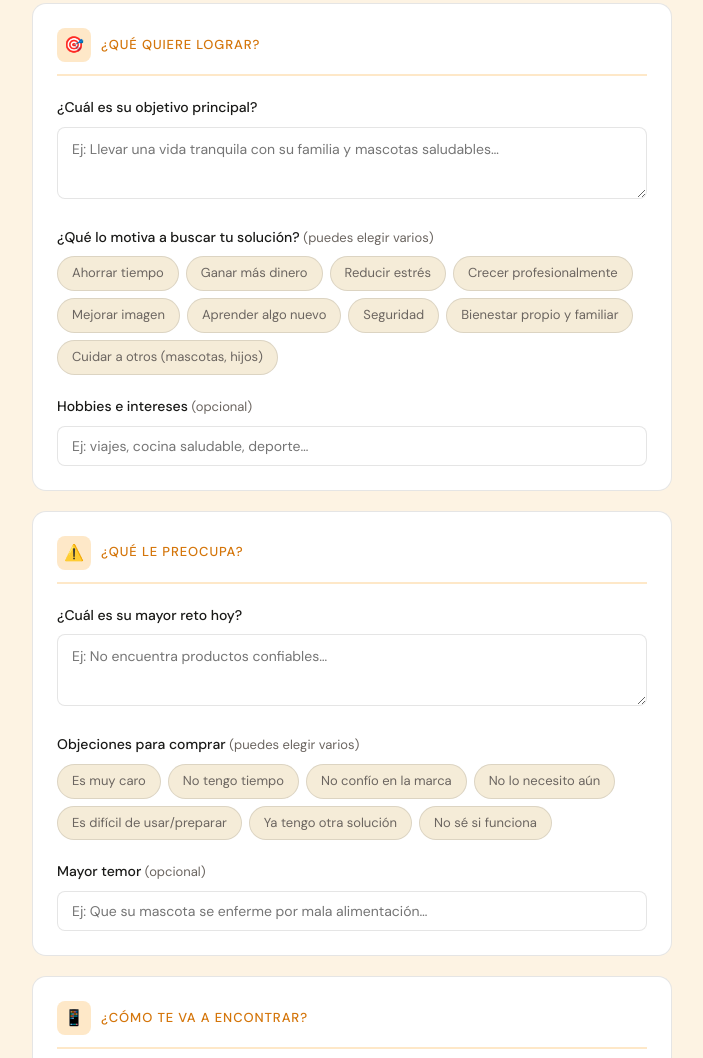
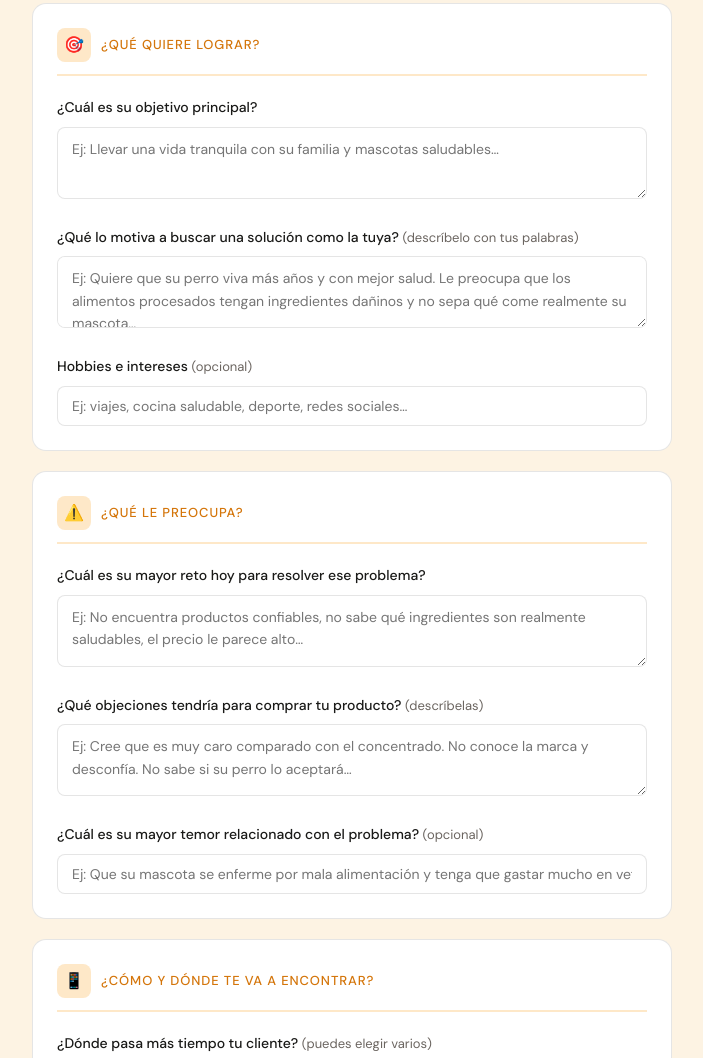
Before and after one commit to bedataco/buyer-persona-clase, a plain HTML site: page index.html in a window 1280 px wide. Shown: the part 1471-2529 px from the top of the page, without its empty margins (288-991 px from the left). Drawn offline with Linux system fonts and the light colour scheme.

Commit message:
Add files via upload

```diff
--- a/index.html
+++ b/index.html
@@ -194,7 +194,7 @@
         <span class="chip single" onclick="pickOne(this,'ingresos')">4 – 8 SMMLV</span>
         <span class="chip single" onclick="pickOne(this,'ingresos')">Más de 8 SMMLV</span>
       </div>
-      <div class="smmlv-note">SMMLV 2025 = $1.423.500 COP / mes · 2 SMMLV ≈ $2.85M · 4 SMMLV ≈ $5.7M</div>
+      <div class="smmlv-note">SMMLV 2026 = $1.750.905 COP / mes &nbsp;·&nbsp; 2 SMMLV = $3.501.810 &nbsp;·&nbsp; 4 SMMLV = $7.003.620 &nbsp;·&nbsp; 8 SMMLV = $14.007.240</div>
     </div>
     <div class="q">
       <label>Estado civil / hogar <span>(opcional)</span></label>
@@ -215,51 +215,33 @@
       <textarea id="objetivo" placeholder="Ej: Llevar una vida tranquila con su familia y mascotas saludables…" oninput="updateProgress()"></textarea>
     </div>
     <div class="q">
-      <label>¿Qué lo motiva a buscar tu solución? <span>(puedes elegir varios)</span></label>
-      <div class="chips" id="motivacion-chips">
-        <span class="chip" onclick="toggle(this,'motivacion')">Ahorrar tiempo</span>
-        <span class="chip" onclick="toggle(this,'motivacion')">Ganar más dinero</span>
-        <span class="chip" onclick="toggle(this,'motivacion')">Reducir estrés</span>
-        <span class="chip" onclick="toggle(this,'motivacion')">Crecer profesionalmente</span>
-        <span class="chip" onclick="toggle(this,'motivacion')">Mejorar imagen</span>
-        <span class="chip" onclick="toggle(this,'motivacion')">Aprender algo nuevo</span>
-        <span class="chip" onclick="toggle(this,'motivacion')">Seguridad</span>
-        <span class="chip" onclick="toggle(this,'motivacion')">Bienestar propio y familiar</span>
-        <span class="chip" onclick="toggle(this,'motivacion')">Cuidar a otros (mascotas, hijos)</span>
-      </div>
+      <label>¿Qué lo motiva a buscar una solución como la tuya? <span>(descríbelo con tus palabras)</span></label>
+      <textarea id="motivacion-txt" placeholder="Ej: Quiere que su perro viva más años y con mejor salud. Le preocupa que los alimentos procesados tengan ingredientes dañinos y no sepa qué come realmente su mascota…" oninput="updateProgress()"></textarea>
     </div>
     <div class="q">
       <label>Hobbies e intereses <span>(opcional)</span></label>
-      <input type="text" id="hobbies" placeholder="Ej: viajes, cocina saludable, deporte…">
+      <input type="text" id="hobbies" placeholder="Ej: viajes, cocina saludable, deporte, redes sociales…">
     </div>
   </div>
 
   <div class="section">
     <div class="sec-header"><div class="sec-icon">⚠️</div><div class="sec-title">¿Qué le preocupa?</div></div>
     <div class="q">
-      <label>¿Cuál es su mayor reto hoy?</label>
-      <textarea id="reto" placeholder="Ej: No encuentra productos confiables…" oninput="updateProgress()"></textarea>
+      <label>¿Cuál es su mayor reto hoy para resolver ese problema?</label>
+      <textarea id="reto" placeholder="Ej: No encuentra productos confiables, no sabe qué ingredientes son realmente saludables, el precio le parece alto…" oninput="updateProgress()"></textarea>
     </div>
     <div class="q">
-      <label>Objeciones para comprar <span>(puedes elegir varios)</span></label>
-      <div class="chips" id="objecion-chips">
-        <span class="chip" onclick="toggle(this,'objecion')">Es muy caro</span>
-        <span class="chip" onclick="toggle(this,'objecion')">No tengo tiempo</span>
-        <span class="chip" onclick="toggle(this,'objecion')">No confío en la marca</span>
-        <span class="chip" onclick="toggle(this,'objecion')">No lo necesito aún</span>
-        <span class="chip" onclick="toggle(this,'objecion')">Es difícil de usar/preparar</span>
-        <span class="chip" onclick="toggle(this,'objecion')">Ya tengo otra solución</span>
-        <span class="chip" onclick="toggle(this,'objecion')">No sé si funciona</span>
-      </div>
+      <label>¿Qué objeciones tendría para comprar tu producto? <span>(descríbelas)</span></label>
+      <textarea id="objecion-txt" placeholder="Ej: Cree que es muy caro comparado con el concentrado. No conoce la marca y desconfía. No sabe si su perro lo aceptará…"></textarea>
     </div>
     <div class="q">
-      <label>Mayor temor <span>(opcional)</span></label>
-      <input type="text" id="temor" placeholder="Ej: Que su mascota se enferme por mala alimentación…">
+      <label>¿Cuál es su mayor temor relacionado con el problema? <span>(opcional)</span></label>
+      <input type="text" id="temor" placeholder="Ej: Que su mascota se enferme por mala alimentación y tenga que gastar mucho en veterinario…">
     </div>
   </div>
 
   <div class="section">
-    <div class="sec-header"><div class="sec-icon">📱</div><div class="sec-title">¿Cómo te va a encontrar?</div></div>
+    <div class="sec-header"><div class="sec-icon">📱</div><div class="sec-title">¿Cómo y dónde te va a encontrar?</div></div>
     <div class="q">
       <label>¿Dónde pasa más tiempo tu cliente? <span>(puedes elegir varios)</span></label>
       <div class="chips" id="canal-chips">
@@ -290,7 +272,6 @@
         <span class="chip" onclick="toggle(this,'valor')">Cambio de vida – Autorrealización</span>
       </div>
     </div>
-  </div>
 
   <button class="cta-btn" id="submitBtn" onclick="generate()">Ver mi Buyer Persona →</button>
   <div class="sending" id="sendingMsg">Enviando respuestas al profesor… ⏳</div>
@@ -469,29 +450,30 @@ function generate() {
     ? hobbies.split(',').map(function(h){ return '<span>'+h.trim()+'</span>'; }).join('')
     : '<span>—</span>';
 
-  var motivacion = getChips('motivacion');
+  var motivacion = document.getElementById('motivacion-txt').value.trim();
   document.getElementById('r-motivacion').innerHTML = motivacion
-    ? motivacion.map(function(v){ return '<span>'+v+'</span>'; }).join('')
+    ? motivacion.split('\n').filter(function(l){return l.trim();}).map(function(l){return '<span>'+l+'</span>';}).join('')
     : '<span>—</span>';
 
+  var objecion = document.getElementById('objecion-txt').value.trim();
+  document.getElementById('r-objecion').innerHTML = objecion
+    ? objecion.split('\n').filter(function(l){return l.trim();}).map(function(l){return '<span>'+l+'</span>';}).join('')
+    : '<span>—</span>';
+
+  // Canales
+  var canal = getChips('canal');
+  document.getElementById('r-canal').innerHTML = canal
+    ? canal.map(function(v){ return '<span>'+v+'</span>'; }).join('')
+    : '<span>—</span>';
+
+  // Valores pirámide
   var valor = getChips('valor');
   document.getElementById('r-valor').innerHTML = valor
     ? valor.map(function(v){ return '<span>'+v+'</span>'; }).join('')
     : '<span>—</span>';
 
-  // Columna 2
+  // Reto
   document.getElementById('r-reto').textContent = document.getElementById('reto').value.trim() || '—';
-
-  var canal = getChips('canal');
-  document.getElementById('r-canal').innerHTML = canal
-    ? canal.map(function(v){ return '<span>'+v+'</span>'; }).join('')
-    : '<span>—</span>';
-
-  // Columna 3
-  var objecion = getChips('objecion');
-  document.getElementById('r-objecion').innerHTML = objecion
-    ? objecion.map(function(v){ return '<span>'+v+'</span>'; }).join('')
-    : '<span>—</span>';
 
   document.getElementById('r-temor').textContent = temor || '—';
 
@@ -519,10 +501,10 @@ function generate() {
     servicio:  document.getElementById('servicio').value.trim(),
     problema:  document.getElementById('problema').value.trim(),
     objetivo:  document.getElementById('objetivo').value.trim(),
-    motivacion:(getChips('motivacion')||[]).join(', '),
+    motivacion: document.getElementById('motivacion-txt').value.trim(),
     hobbies:   hobbies,
     reto:      document.getElementById('reto').value.trim(),
-    objecion:  (getChips('objecion')||[]).join(', '),
+    objecion:  document.getElementById('objecion-txt').value.trim(),
     temor:     temor,
     canal:     (getChips('canal')||[]).join(', '),
     valor:     (getChips('valor')||[]).join(', ')
```
